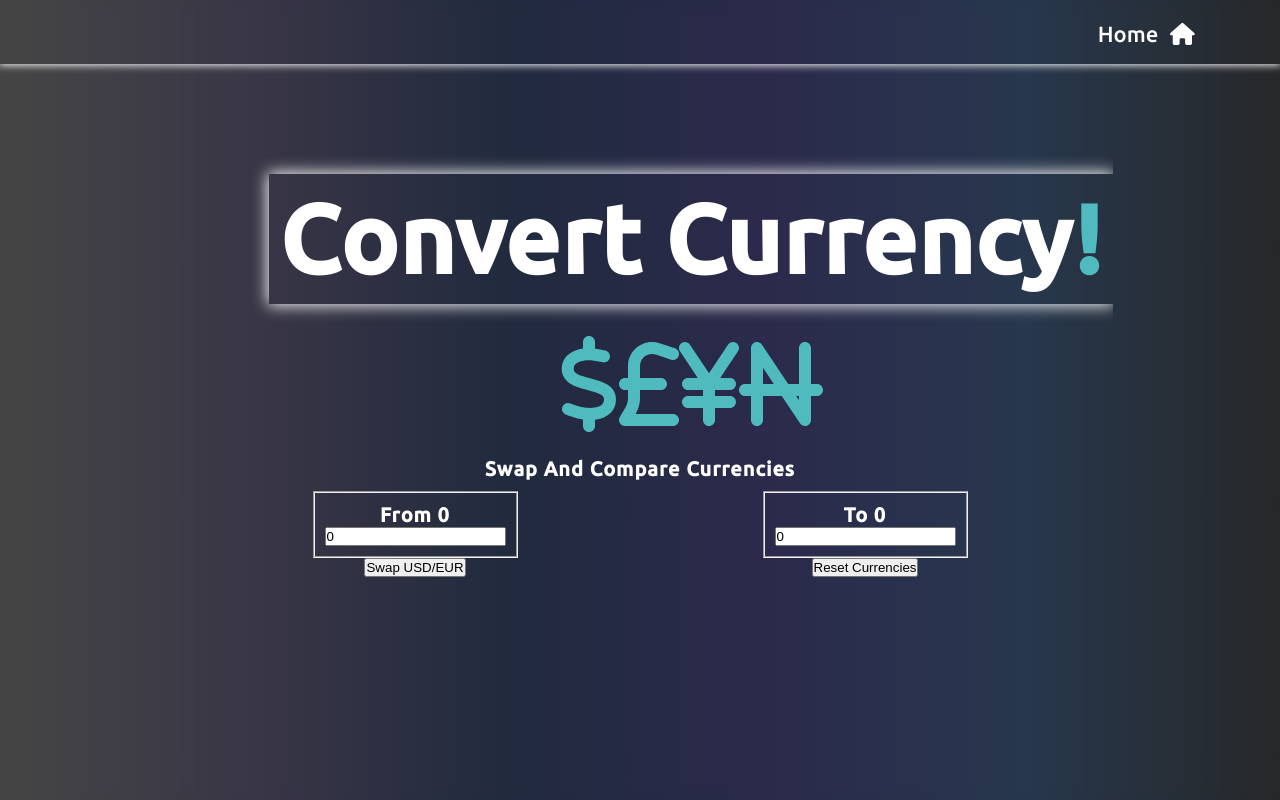
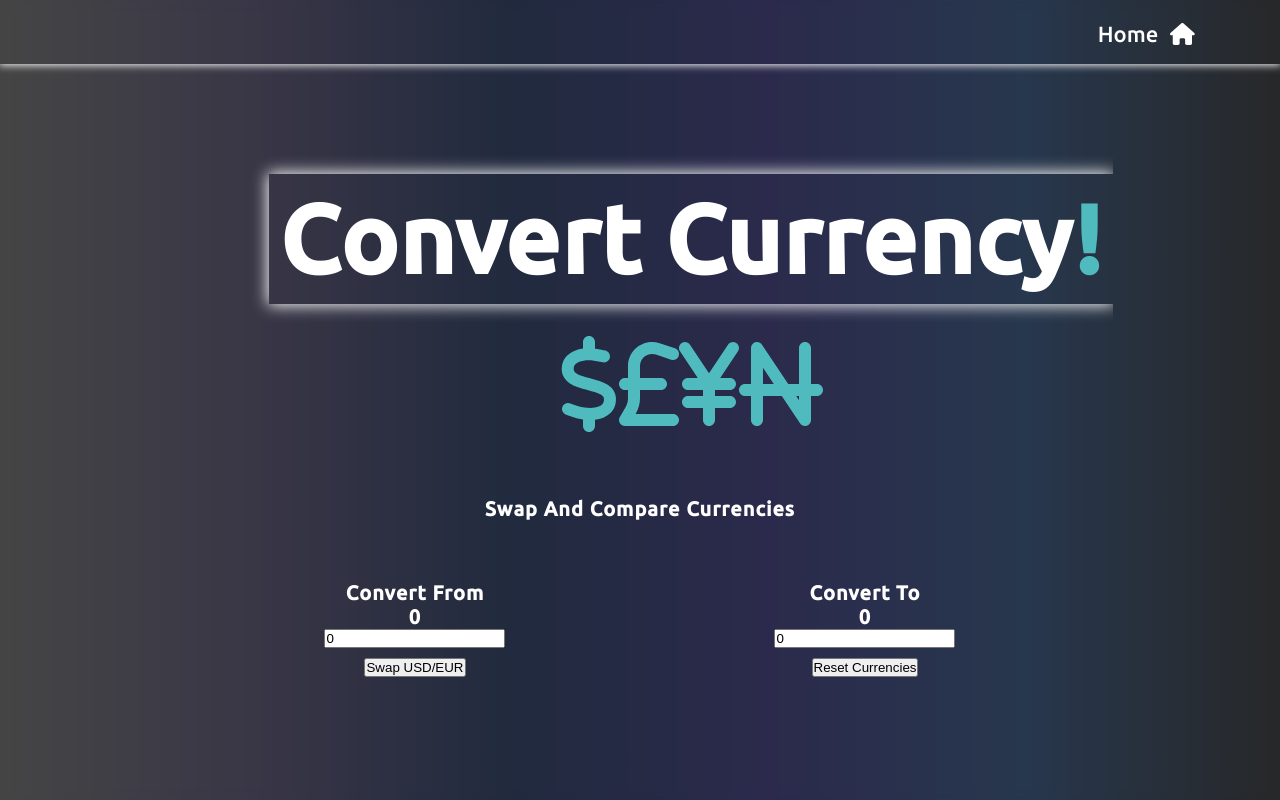
Before and after one commit to David4bay/Currency-Conversion, a React (Vite) app: page / in a window 1280 px wide. Built offline with nearby package versions, Linux system fonts and the light colour scheme.

Commit message:
styling buttons

```diff
--- a/src/components/Body/Body.jsx
+++ b/src/components/Body/Body.jsx
@@ -20,15 +20,16 @@ import { useState } from 'react';
         font-weight: 600;
         font-size: clamp(1vw, 20px, 22px);
         text-align: center;
-        padding: 10px;
+        padding: 50px;
         grid-row: 1/2;
         grid-column: 1/3;
         height: max-content;
     `
 
     const FirstFieldSet = styled.fieldset`
-    color: #ffffff;
+        color: #ffffff;
         letter-spacing: 1px;
+        border: none;
         text-transform: Capitalize;
         font-style: Verdana, Tahoma, sans-serif;
         font-weight: 600;
@@ -41,8 +42,9 @@ import { useState } from 'react';
     `
 
     const SecondFieldSet = styled.fieldset`
-    color: #ffffff;
+        color: #ffffff;
         letter-spacing: 1px;
+        border: none;
         text-transform: Capitalize;
         font-style: Verdana, Tahoma, sans-serif;
         font-weight: 600;
@@ -53,8 +55,19 @@ import { useState } from 'react';
         grid-rows: 2/3;
     `
 
+    const ConvertTitle = styled.span`
+        display: block;
+    `
+
     const CurrencyInput = styled.input`
 
+    `
+
+    const SwapCurrencyButton = styled.button`
+        border: 3px solid #fff;
+        padding: 10px;
+        background-color: hsla(0, 0%, 0%, 0.15);
+        backdrop-filter: blur(5px);
     `
 
 function Body() {
@@ -74,13 +87,11 @@ function Body() {
             [name]: value
         })
 
-        if (
-            currency.defaultTypeAmount.length > 5 ||
-            currency.convertedTypeAmount.length > 5
-            )
-            {
-            setCurrency({...currency, [name]: value.slice(0, 6)})
-        }
+        // if (currency.defaultTypeAmount < 1 || currency.convertedTypeAmount < 1)
+        //     {setCurrency({...currency, [name]: 0})}
+
+        if (currency.defaultTypeAmount.length > 5 || currency.convertedTypeAmount.length > 5)
+            {setCurrency({...currency, [name]: value.slice(0, 6)})}
     }
 
     return (
@@ -88,7 +99,7 @@ function Body() {
             <Legend>Swap and Compare Currencies</Legend>
             <FirstFieldSet>
             <label htmlFor="startingCurrency">
-                From {currency.defaultTypeAmount.toLocaleString({
+                <ConvertTitle>Convert from</ConvertTitle> {currency.defaultTypeAmount.toLocaleString({
                 style: "currency",
                 currency: currency.defaultType
             })}
@@ -100,7 +111,7 @@ function Body() {
             </FirstFieldSet>
             <SecondFieldSet>
             <label htmlFor="convertedCurrency">
-                To {currency.convertedTypeAmount.toLocaleString({
+                <ConvertTitle>Convert to</ConvertTitle> {currency.convertedTypeAmount.toLocaleString({
                     style: "currency",
                     currency: currency.convertedType
                 })}
```
